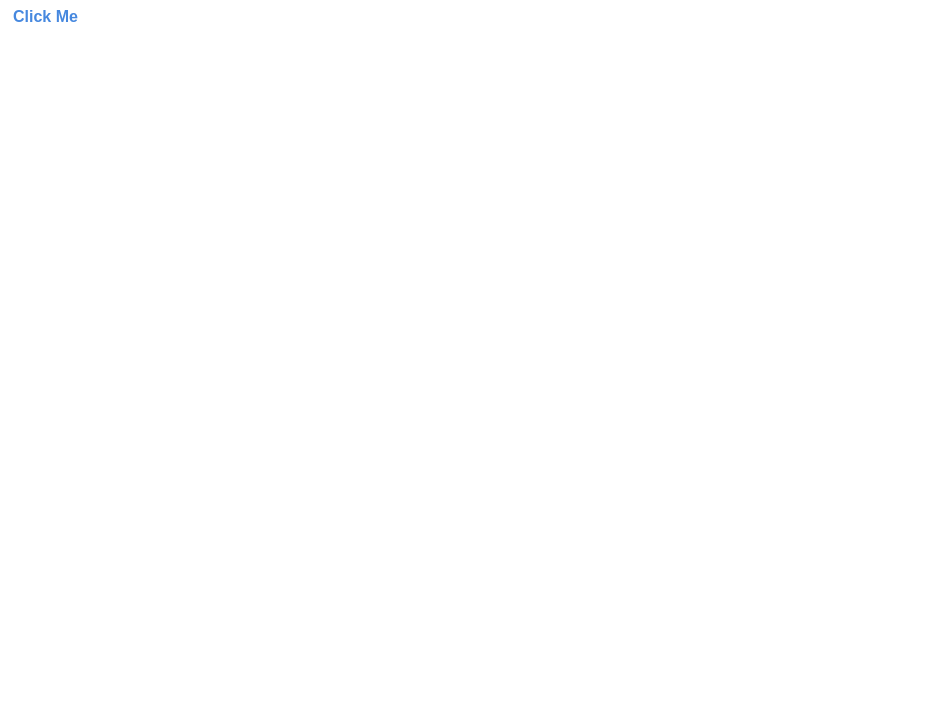
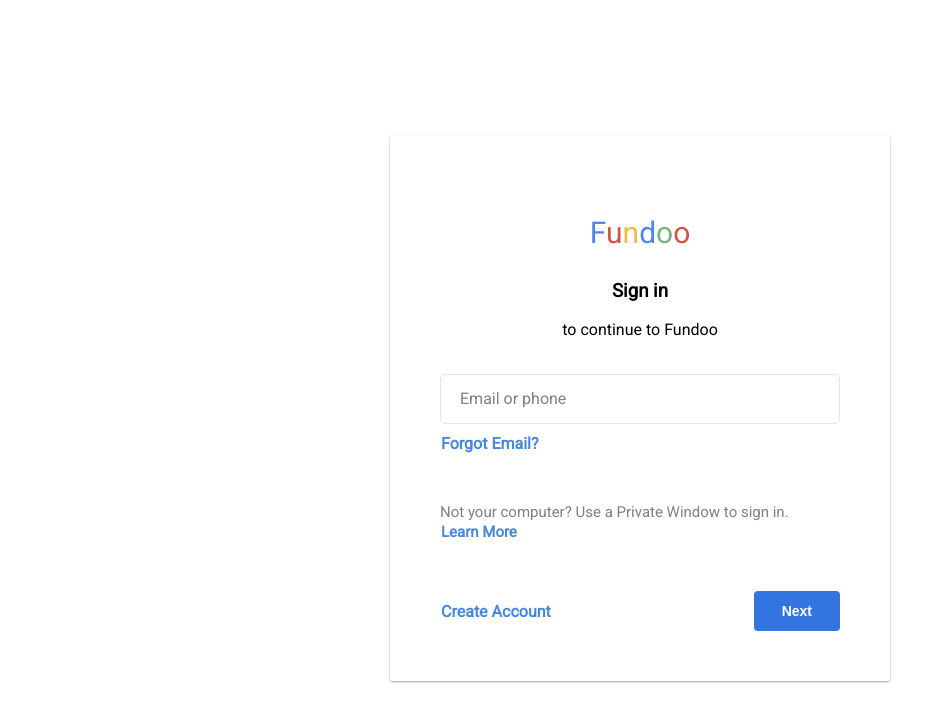
Before and after one commit to saketh-kowtha/fundoo, a React app: page / in a window 1280 px wide. Shown: the top 722 px of the page, without its empty margins (0-941 px from the left). Built offline with nearby package versions, Linux system fonts and the light colour scheme.

Commit message:
Fundoo:: Updated Files

```diff
--- a/App.js
+++ b/App.js
@@ -1,11 +1,11 @@
 import React from 'react';
 import './index.css'
 
-import Link from './src/components/Link'
+import Login from './src/screens/Login'
 export default class App extends React.Component {
     render() {
         return (
-           <Link name="Click Me" />
+           <Login />
            )
     }
 }
--- a/index.css
+++ b/index.css
@@ -1,3 +1,3 @@
 body {
-    font-family: "Arial", "Helvetica", "sans-serif";
+    font-family: 'roboto','Noto Sans Myanmar UI',arial,sans-serif;
 }
--- a/index.html
+++ b/index.html
@@ -7,6 +7,8 @@
         <meta name="author" content="Kowtha Saketh">
         <meta name="viewport" content="width=device-width, initial-scale=1.0">
         <title>Fundoo</title>
+        <link href="https://fonts.googleapis.com/css?family=Noto+Sans&display=swap" rel="stylesheet">
+        <link href="https://fonts.googleapis.com/css?family=Roboto&display=swap" rel="stylesheet">
     </head>
     <body>
         <div id="root"></div>
--- /dev/null
+++ b/src/components/Button/button.scss
@@ -0,0 +1,9 @@
+.btn{
+    border: none;
+    border-radius: 4px;
+    color: white;
+    font-size: 14px;
+    font-weight: bold;
+    padding: 12px 28px;
+    background-color: rgb(51, 117, 224);
+}
--- /dev/null
+++ b/src/components/Button/index.js
@@ -0,0 +1,10 @@
+import React from 'react'
+
+import './Button.scss'
+const Button = (props) => {
+    return <button className="btn">
+        {props.children}
+    </button>
+}
+
+export default Button
--- a/src/components/Card/card.scss
+++ b/src/components/Card/card.scss
@@ -2,7 +2,6 @@
     background: #fff;
     border-radius: 2px;
     display: inline-block;
-    padding: 20px;
 }
 
 .outlined{
--- /dev/null
+++ b/src/screens/Login/Login.scss
@@ -0,0 +1,49 @@
+.login-container{
+    display: flex;
+    width: 100%;
+    height: 100vh;
+    justify-content: center;
+    align-items: center;
+    .input-group{
+        position: relative;
+        width: 100%;
+        margin-top: 35px;
+        margin-bottom: 10px;
+        input{
+            height: 50px;
+            width: 400px;
+            border-radius: 5px;
+            padding: 0 20px;
+            box-sizing: border-box;
+            font-size: 18px;
+            outline: none;
+            border: 1px solid #e4e4e4;
+            &:focus{
+                border-color: #4688df;
+                border-width: 2px;
+            }
+            &:focus ~ span{
+                top: -9px;
+                left: 12px;
+                color: #4688df;
+                padding: 0px 5px;
+                font-size: 14px;
+            }
+        }
+        span{
+            position: absolute;
+            top: 15px;
+            left: 20px;
+            transition: 0.2s;
+            pointer-events: none;
+            background: #fff;
+            color: gray
+        }
+    }
+    .form{
+        padding: 50px;
+        .header{
+            text-align: center;
+        }
+    }
+}
--- a/src/screens/Login/index.js
+++ b/src/screens/Login/index.js
@@ -1,16 +1,57 @@
 import React from 'react'
 import Card from '../../components/Card'
+import Link from '../../components/Link'
+import Button from '../../components/Button'
 
+import './Login.scss'
 export default class Login extends React.Component {
     constructor() {
         super()
     }
 
     render() {
-        return <div>
-            {/* <Card elevated={true} >
-                OK
-            </Card> */}
+        return <div className="login-container">
+            <Card>
+                <div className="form">
+                    <div className="header">
+                        <p style={{fontSize: '30px'}}>
+                            <span style={{'color': 'rgb(80, 134,236)'}}>F</span>
+                            <span style={{'color': 'rgb(216, 80, 64)'}}>u</span>
+                            <span style={{'color': 'rgb(240, 188, 66)'}}>n</span>
+                            <span style={{'color': 'rgb(80, 134,236)'}}>d</span>
+                            <span style={{'color': 'rgb(119, 181, 123)'}}>o</span>
+                            <span style={{'color': 'rgb(216, 80, 64)'}}>o</span>
+                        </p>
+                        <h3>Sign in</h3>
+                        <p>to continue to Fundoo</p>
+                    </div>
+                    <div className="input-group">
+                        <input type="text" name="" />
+                        <span>Email or phone</span>
+                    </div>
+
+                    <div>
+                        <Link name="Forgot email?" small/>
+                    </div>
+
+                    <div role="warning" style={{marginTop: "50px", textAlign: "left", color: 'gray', fontSize: '15px'}}>
+                        Not your computer? Use a Private Window to sign in.
+                        <div style={{marginTop: '2px'}}>
+                            <Link name="Learn More" small/>
+                        </div>
+                    </div>
+
+                    <div style={{display: 'flex', marginTop: '50px',alignItems: 'center', justifyContent: 'space-between'}}>
+                        <div>
+                            <Link name="Create Account" small/>
+                        </div>
+
+                        <div>
+                            <Button>Next</Button>
+                        </div>
+                    </div>
+                </div>
+            </Card>
         </div>
     }
 }
```
